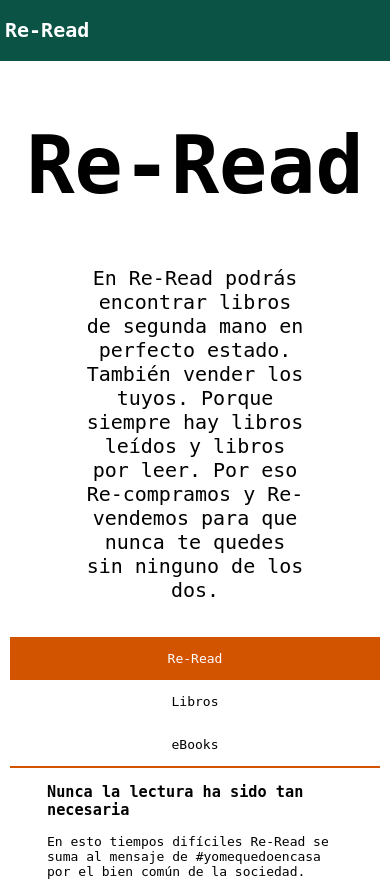
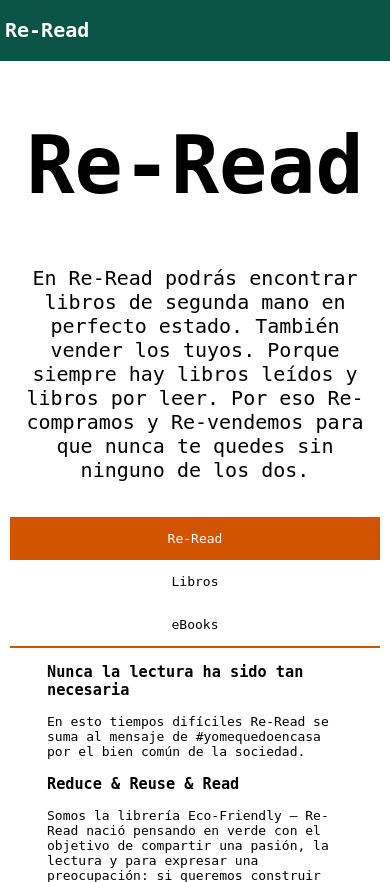
Before and after one commit to xaviermireia1/reread, a PHP site: page / in a window 390 px wide. Shown: the top 882 px of the page. Run offline with PHP 8.4, Linux system fonts and the light colour scheme.

Commit message:
first commit

```diff
--- a/css/styles.css
+++ b/css/styles.css
@@ -216,4 +216,7 @@ div.gallery:hover {
     .header {
         padding: 5px;
     }
+    .header p {
+        padding: 0 5%;
+    }
 }
```
